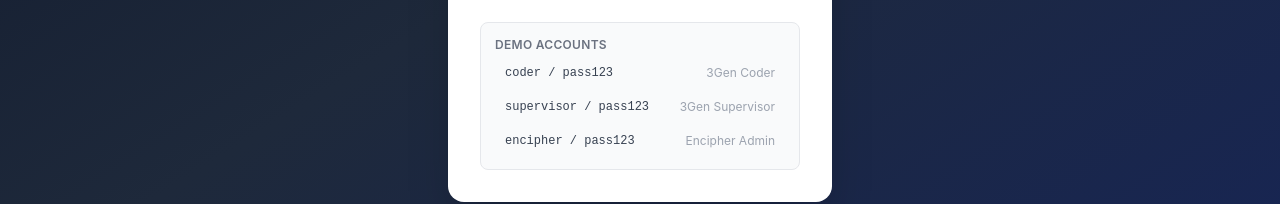
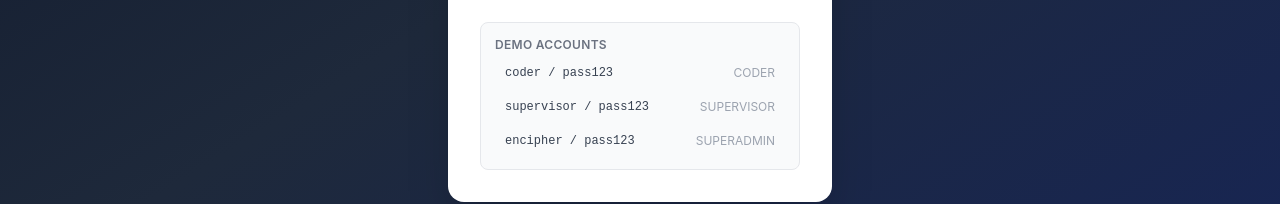
Before and after one commit to pravin-encipherhealth/combo-evaluate-ui, a Next.js app: page /login in a window 1280 px wide. Shown: the part 504-708 px from the top of the page. Built offline with nearby package versions, Linux system fonts and the light colour scheme.

Commit message:
initial pusgh

```diff
--- a/app/(app)/workflow/[ticketId]/page.tsx
+++ b/app/(app)/workflow/[ticketId]/page.tsx
@@ -140,7 +140,7 @@ export default function TicketDetailPage() {
   }
 
   const isPending =
-    ticket?.status === 'PENDING_SUPERVISOR' || ticket?.status === 'PENDING_ENCIPHER'
+    ticket?.status === 'PENDING_SUPERVISOR' || ticket?.status === 'PENDING_SUPERADMIN'
   const canReview = user ? canReviewTicket(user.roleId) : false
   const canEdit =
     user && ticket
@@ -285,7 +285,7 @@ export default function TicketDetailPage() {
         <div className="fixed inset-0 z-50 flex items-center justify-center bg-black/50 px-4">
           <div className="w-full max-w-lg rounded-2xl bg-white p-6 shadow-2xl">
             <h3 className="text-base font-semibold text-gray-900 mb-1">Edit Requested Changes</h3>
-            <p className="text-sm text-gray-500 mb-4">Modify the fields before forwarding to Encipher review.</p>
+            <p className="text-sm text-gray-500 mb-4">Modify the fields before forwarding to SuperAdmin review.</p>
             <div className="mb-4">
               <KeyValueEditor value={editPairs} onChange={setEditPairs} />
             </div>
--- a/app/(auth)/login/page.tsx
+++ b/app/(auth)/login/page.tsx
@@ -100,9 +100,9 @@ function LoginForm() {
           <div className="mt-6 rounded-lg bg-gray-50 border border-gray-200 p-3.5 space-y-1.5">
             <p className="text-xs font-semibold text-gray-500 uppercase tracking-wide">Demo accounts</p>
             {[
-              { user: 'coder',      role: '3Gen Coder' },
-              { user: 'supervisor', role: '3Gen Supervisor' },
-              { user: 'encipher',   role: 'Encipher Admin' },
+              { user: 'coder',      role: 'CODER' },
+              { user: 'supervisor', role: 'SUPERVISOR' },
+              { user: 'encipher',   role: 'SUPERADMIN' },
             ].map(({ user, role }) => (
               <button
                 key={user}
--- a/components/workflow/TicketStatusBadge.tsx
+++ b/components/workflow/TicketStatusBadge.tsx
@@ -2,7 +2,7 @@ import type { TicketStatus } from '@/lib/workflow-api'
 
 const STATUS_STYLES: Record<TicketStatus, { bg: string; label: string; dot: string }> = {
   PENDING_SUPERVISOR: { bg: 'bg-yellow-50 text-yellow-700 ring-yellow-600/20', label: 'Pending Supervisor', dot: 'bg-yellow-400' },
-  PENDING_ENCIPHER:   { bg: 'bg-blue-50 text-blue-700 ring-blue-600/20',       label: 'Pending Encipher',   dot: 'bg-blue-400'   },
+  PENDING_SUPERADMIN:   { bg: 'bg-blue-50 text-blue-700 ring-blue-600/20',       label: 'Pending SUPERADMIN',   dot: 'bg-blue-400'   },
   APPROVED:           { bg: 'bg-green-50 text-green-700 ring-green-600/20',    label: 'Approved',           dot: 'bg-green-400'  },
   REJECTED:           { bg: 'bg-red-50 text-red-700 ring-red-600/20',          label: 'Rejected',           dot: 'bg-red-400'    },
 }
--- a/lib/workflow-api.ts
+++ b/lib/workflow-api.ts
@@ -29,7 +29,7 @@ async function wFetch<T>(path: string, init?: RequestInit): Promise<T> {
 
 export type TicketStatus =
   | 'PENDING_SUPERVISOR'
-  | 'PENDING_ENCIPHER'
+  | 'PENDING_SUPERADMIN'
   | 'APPROVED'
   | 'REJECTED'
 
```
